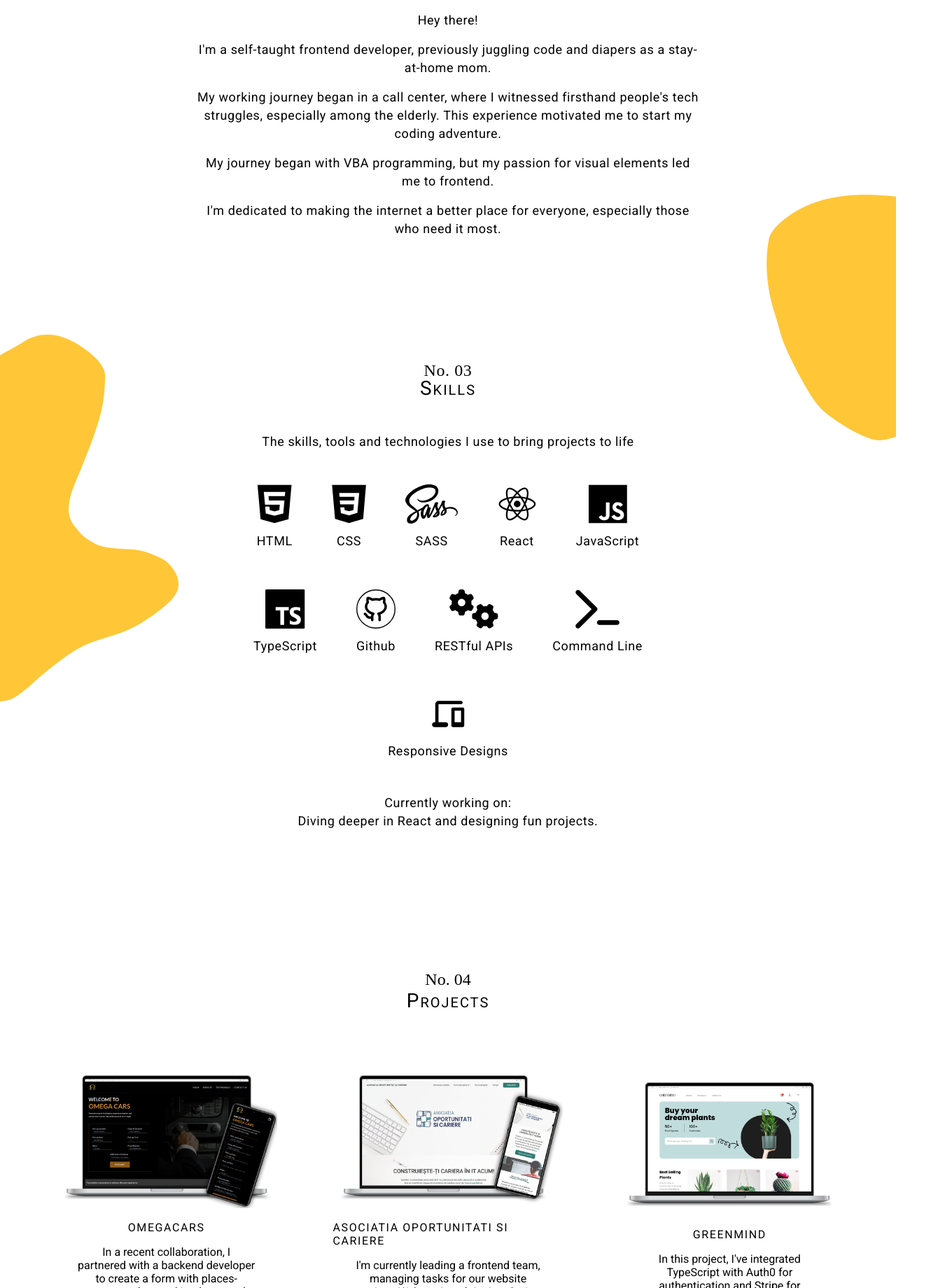
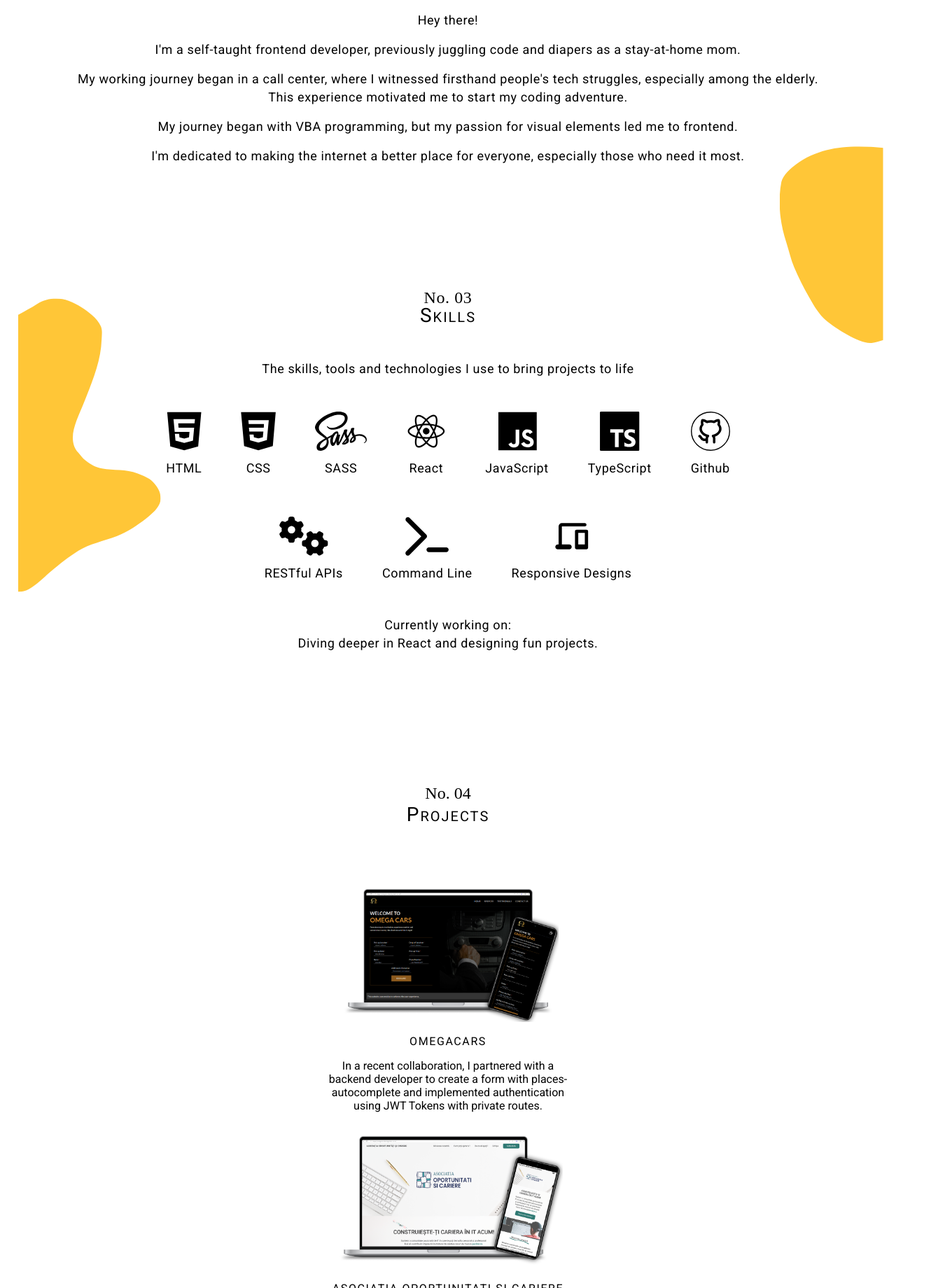
Before and after one commit to talidag/portofolio, a React (Vite) app in the folder vite-project/: page / in a window 1280 px wide. Shown: the part 960-2800 px from the top of the page at 70% size, 1360 px wide, since content can reach past the window. Built offline with nearby package versions, Linux system fonts and the light colour scheme; a web font is replaced by a local one.

Commit message:
feat: responsiveness

```diff
--- a/vite-project/src/components/organisms/AboutMe/AboutMe.scss
+++ b/vite-project/src/components/organisms/AboutMe/AboutMe.scss
@@ -18,3 +18,10 @@
     letter-spacing: 0.6px;
   }
 }
+
+@media (max-width: $desktop) {
+  .about {
+    padding: 17.6rem 10rem 8.8rem 10rem;
+    z-index: 5;
+  }
+}
--- a/vite-project/src/components/organisms/Footer/Footer.scss
+++ b/vite-project/src/components/organisms/Footer/Footer.scss
@@ -1,13 +1,14 @@
 @import "../../../scss/variables";
 
 footer {
-  padding-top: 30rem;
+  margin-top: 20rem;
   padding-bottom: 10rem;
   position: relative;
   display: flex;
   flex-direction: column;
   align-items: center;
   gap: 4rem;
+  background-color: $yellow;
 }
 
 .footer {
@@ -39,7 +40,10 @@ footer {
   &-img {
     position: absolute;
     z-index: -2;
-    top: 0;
+    bottom: 0;
+    max-width: 500%;
+    height: 500px;
+    width: 100vw;
   }
 
   &__socials {
@@ -53,3 +57,18 @@ footer {
     }
   }
 }
+
+@media (max-width: $tablet) {
+  .footer {
+    &__links {
+      flex-direction: column;
+    }
+    &-img {
+      height: 1000px;
+    }
+
+    &__socials {
+      gap: 2.4rem;
+    }
+  }
+}
--- a/vite-project/src/components/organisms/Header/Header.tsx
+++ b/vite-project/src/components/organisms/Header/Header.tsx
@@ -5,7 +5,7 @@ import Navbar from "../../molecules/Navbar";
 const Header = () => {
   return (
     <header id="home">
-      <a href="">
+      <a href="#">
         <img src={logo} alt="Talida Ganciu logo" />
       </a>
       <Navbar />
--- a/vite-project/src/components/organisms/Hero/Hero.scss
+++ b/vite-project/src/components/organisms/Hero/Hero.scss
@@ -136,3 +136,23 @@ main {
   top: 13.5rem;
   right: 7rem;
 }
+
+@media (max-width: $desktop) {
+  .images {
+    transform: scale(0.8);
+    position: absolute;
+    top: 0;
+    right: 0;
+    z-index: -1;
+  }
+}
+
+@media (max-width: $laptop) {
+  .images {
+    transform: scale(0.7);
+    position: absolute;
+    bottom: -280rem;
+    right: 12rem;
+    z-index: -1;
+  }
+}
--- a/vite-project/src/components/organisms/Hero/Hero.tsx
+++ b/vite-project/src/components/organisms/Hero/Hero.tsx
@@ -16,7 +16,10 @@ const Hero = () => {
 
   return (
     <main>
-      <img src={heroVector} alt="splash of color" className="hero-vector" />
+      <div className="images">
+        <img src={heroVector} alt="splash of color" className="hero-vector" />
+        <img src={heroImg} alt="Talida Ganciu photo" className="main-img" />
+      </div>
       <div className="main-left">
         <p>Hello, my name is</p>
         <h1>TALIDA GANCIU</h1>
@@ -57,7 +60,6 @@ const Hero = () => {
           </a>
         </div>
       </div>
-      <img src={heroImg} alt="Talida Ganciu photo" className="main-img" />
     </main>
   );
 };
--- a/vite-project/src/components/organisms/Projects/Projects.scss
+++ b/vite-project/src/components/organisms/Projects/Projects.scss
@@ -18,6 +18,7 @@
   align-items: center;
   justify-content: center;
   gap: 1.6rem;
+  width: 35rem;
 
   &:hover img {
     transition: all 0.8s ease;
@@ -40,6 +41,13 @@
   &__description {
     font-size: 1.6rem;
     text-align: center;
-    padding: 0 3rem;
+    width: 100%;
   }
 }
+
+@media (max-width: $desktop) {
+  .projects__all {
+    flex-direction: column;
+    justify-content: center;
+  }
+}
--- a/vite-project/src/components/organisms/Skills/Skills.scss
+++ b/vite-project/src/components/organisms/Skills/Skills.scss
@@ -10,6 +10,7 @@
   letter-spacing: 0.6px;
   padding: 8.8rem 36rem 10rem 36rem;
   position: relative;
+  text-align: center;
 
   &__list {
     display: flex;
@@ -27,11 +28,13 @@
     position: absolute;
     left: 0;
     top: 5rem;
+    z-index: -2;
   }
   &__vector-right {
     position: absolute;
     right: 0;
     top: -15rem;
+    z-index: -2;
   }
 }
 
@@ -46,3 +49,45 @@
     height: 5.6rem;
   }
 }
+
+@media (max-width: $desktop) {
+  .skills {
+    padding: 8.8rem 20rem;
+    z-index: 3;
+
+    &__vector-right {
+      transform: scale(0.8);
+    }
+    &__vector-left {
+      transform: scale(0.8);
+    }
+  }
+}
+
+@media (max-width: $tablet) {
+  .skills {
+    padding: 8.8rem 10rem;
+
+    &__vector-right {
+      transform: scale(0.6);
+    }
+    &__vector-left {
+      transform: scale(0.4);
+      top: 12rem;
+      left: -10rem;
+    }
+  }
+}
+
+@media (max-width: $phone) {
+  .skills {
+    padding: 8.8rem 5rem;
+
+    &__vector-right {
+      transform: scale(0.3);
+    }
+    &__vector-left {
+      transform: scale(0.3);
+    }
+  }
+}
```
Also changed, not shown: vite-project/src/scss/_reset.scss (indentation only). Lines whose indentation alone changed are shown as unchanged.
